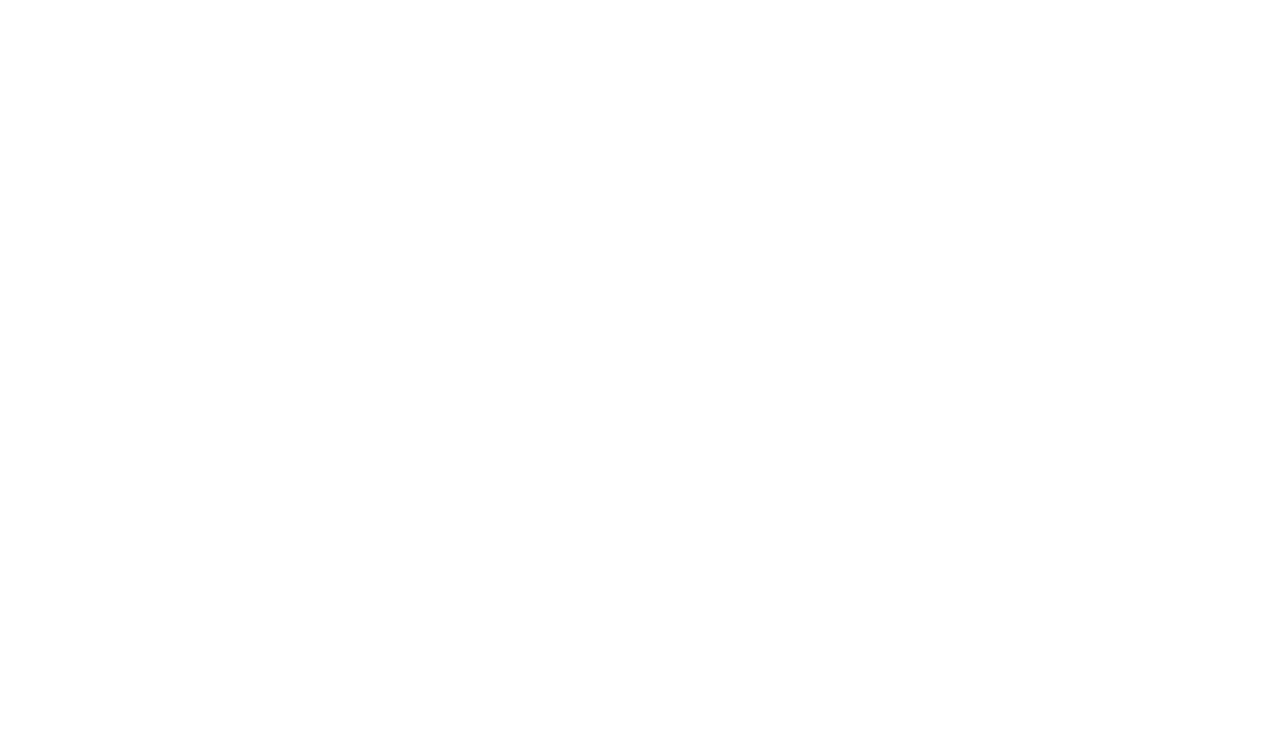
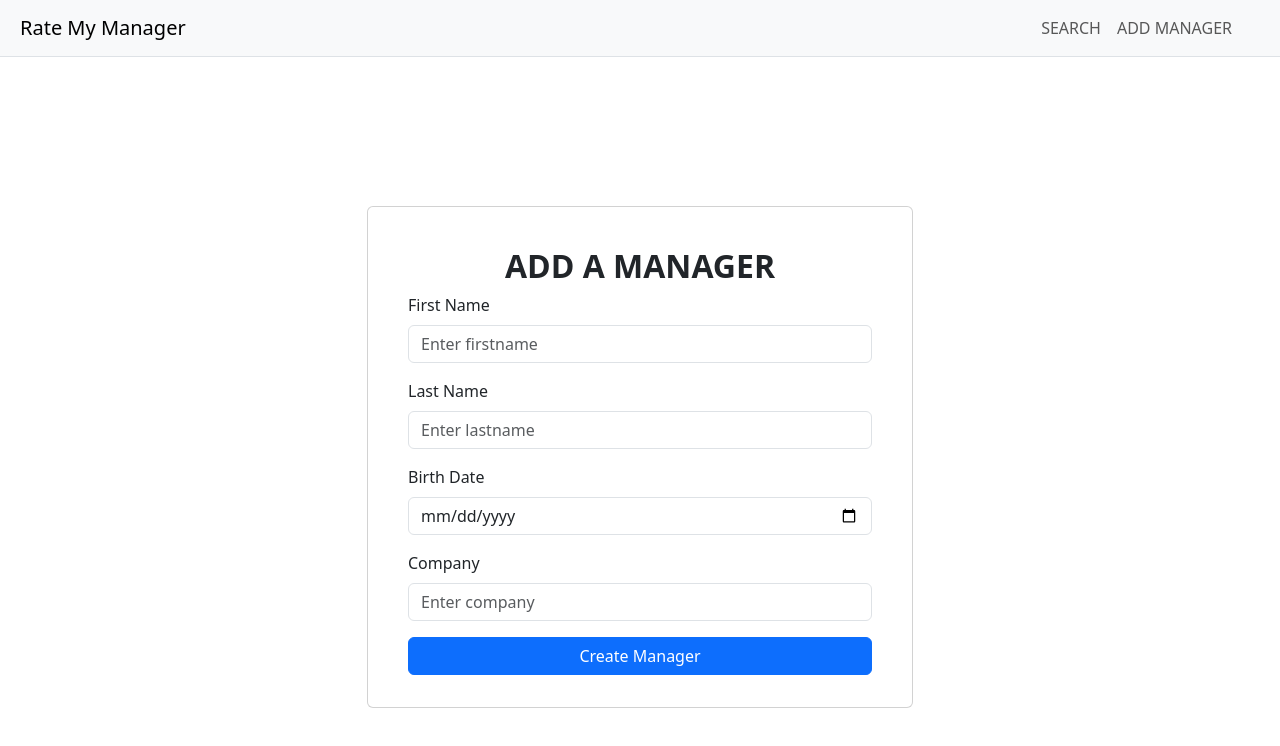
Before and after one commit to dnnysoftware/Rate-My-Manager, a React (Create React App) app in the folder client/: page /add-manager in a window 1280 px wide. Before the commit this address had no page. Shown: the top 746 px of the page. Built offline with nearby package versions, Linux system fonts and the light colour scheme.

Commit message:
Figured out Link issue

```diff
--- a/client/src/App.js
+++ b/client/src/App.js
@@ -5,6 +5,7 @@
 import Login from './pages/Login';
 import Search from './pages/Search';
 import Manager from './pages/Manager';
+import AddManager from './pages/AddManager';
 import Rate from './pages/Rate';
 
 
@@ -18,6 +19,7 @@
           <Route path="/signup" element={<Signup />}/>
           <Route path="/search" element={<Search />}/>
           <Route path="/manager" element={<Manager/>}/>
+          <Route path="/add-manager" element={<AddManager/>}/>
           <Route path="/rate" element={<Rate />}/>
         </Routes>
       </BrowserRouter>
--- a/client/src/components/Header.js
+++ b/client/src/components/Header.js
@@ -11,7 +11,7 @@
       <Navbar.Collapse className='nav-spacing' id="basic-navbar-nav">
         <Nav className="ml-auto nav-spacing">
           <Nav.Link href="/search">Search</Nav.Link>
-          <Nav.Link href="/logout">Add Manager</Nav.Link>
+          <Nav.Link href="/add-manager">Add Manager</Nav.Link>
         </Nav>
       </Navbar.Collapse>
     </Navbar>
--- /dev/null
+++ b/client/src/css/search.css
@@ -0,0 +1,11 @@
+.card-body {
+    width: 100%;
+}
+
+.text-size {
+    font-size: .8em;
+}
+
+.rating-size {
+    font-size: 1.5em;
+}
--- /dev/null
+++ b/client/src/pages/AddManager.js
@@ -0,0 +1,99 @@
+import React, { useState } from 'react';
+import { Col, Button, Row, Container, Card, Form } from 'react-bootstrap';
+import { useNavigate } from 'react-router-dom';
+import axios from 'axios';
+import Header from '../components/Header';
+
+
+export default function AddManager() {
+
+    const navigate = useNavigate();
+    const [message, setMessage] = useState('');
+
+    const handleSubmit = (e) => {
+        e.preventDefault();
+
+        // Get the form data
+        const firstName = e.target.elements.firstName.value;
+        const lastName = e.target.elements.lastName.value;
+        const birthDate = e.target.elements.birthDate.value;
+        const company = e.target.elements.company.value;
+
+
+        // Create an object with the data
+        const newManager = {
+          firstName: firstName,
+          lastName: lastName,
+          birthDate: birthDate,
+          companies: [
+            company
+          ]
+        };
+
+        // Make the Axios call
+        axios.post('/add/manager', newManager)
+          .then((response) => {
+            // Handle the response if needed
+            console.log(response.data.message);
+            setMessage('');
+            navigate('/search');
+          })
+          .catch((error) => {
+            // Handle errors if any
+            setMessage(error.response.data.message);
+          });
+    };
+
+
+
+    return (
+        <div>
+            <Header/>
+            <Container>
+                <Row className="vh-100 d-flex justify-content-center align-items-center">
+                    <Col md={8} lg={6} xs={12}>
+                        <Card className="px-4">
+                            <Card.Body>
+                                <div className="mb-3 mt-md-4">
+                                    <h2 className="fw-bold mb-2 text-center text-uppercase ">
+                                        Add A Manager
+                                    </h2>
+                                    <div className="mb-3">
+                                        <Form onSubmit={handleSubmit}>
+                                        <Form.Group className="mb-3" controlId="firstName">
+                                            <Form.Label className="text-center">First Name</Form.Label>
+                                            <Form.Control type="text" placeholder="Enter firstname" />
+                                        </Form.Group>
+                                        <Form.Group className="mb-3" controlId="lastName">
+                                            <Form.Label className="text-center">Last Name</Form.Label>
+                                            <Form.Control type="text" placeholder="Enter lastname" />
+                                        </Form.Group>
+                                        <Form.Group className="mb-3" controlId="birthDate">
+                                            <Form.Label>Birth Date</Form.Label>
+                                            <Form.Control type="date" placeholder="Enter birth date"/>
+                                        </Form.Group>
+                                        <Form.Group className="mb-3" controlId="company">
+                                            <Form.Label>Company</Form.Label>
+                                            <Form.Control type="text" placeholder="Enter company"/>
+                                        </Form.Group>
+                                        {message !== '' ? (
+                                            <div className="alert alert-danger" role="alert">
+                                                {message}
+                                            </div>
+                                        ) : null}
+                                        <div className="d-grid">
+                                            <Button variant="primary" type="submit">
+                                            Create Manager
+                                            </Button>
+                                        </div>
+                                        </Form>
+                                    </div>
+                                </div>
+                            </Card.Body>
+                        </Card>
+                    </Col>
+                </Row>
+            </Container>
+        </div>
+    );
+}
--- a/client/src/pages/Search.js
+++ b/client/src/pages/Search.js
@@ -1,7 +1,8 @@
-import { Col, Row, Container, Form, InputGroup } from 'react-bootstrap';
+import { Col, Row, Container, Form, InputGroup, Card, ListGroup } from 'react-bootstrap';
 import Header from "../components/Header";
 import { useState, useEffect } from 'react';
 import { useNavigate } from 'react-router-dom';
+import '../css/search.css';
 import axios from 'axios';
 
 
@@ -39,12 +40,13 @@
     return (
         <>
             <Header />
-            <Container className="d-flex justify-content-center">
-                <Row className="col-md-6">
+            <Container className="justify-content-center align-items-center d-flex flex-column">
+                <Row className="col-md-6 mb-5" >
                     <Col>
-                        <h2 className="text-center">Search</h2>
+                        <h2 className="text-center m-4">Search Managers</h2>
                         <InputGroup>
                             <Form.Control
+                            border="primary"
                             placeholder="Enter manager name"
                             controlid="username"
                             onChange={handleChange}
@@ -52,6 +54,34 @@
                         </InputGroup>
                     </Col>
                 </Row>
+                <Row className="col-md-6">
+                    {managers.map((manager, index) => (
+                    <Col className='m-2' key={index}>
+                        <Card className="justify-content-center align-items-center d-flex" bg="primary" text="white" body>
+                            <ListGroup bg="light" className='text-center' horizontal>
+                                <ListGroup.Item className='p-1 text-size w-100'>NAME</ListGroup.Item>
+                                <ListGroup.Item className='p-1 text-size w-100'>COMPANIES</ListGroup.Item>
+                                <ListGroup.Item className='p-1 text-size w-100'>AGE</ListGroup.Item>
+                                <ListGroup.Item className='p-1 text-size w-100'>RATING</ListGroup.Item>
+                            </ListGroup>
+                            <ListGroup bg="light" className='text-center' horizontal>
+                                <ListGroup.Item className='text-size w-100'>{manager.firstName} {manager.lastName}</ListGroup.Item>
+                                <ListGroup.Item className='text-size w-100'>
+                                    {manager.companies && manager.companies.length !== 0 ? (
+                                        <div>
+                                            {manager.companies.join(", ")}
+                                        </div>
+                                        ) : (
+                                        <div> N/A </div>
+                                    )}
+                                </ListGroup.Item>
+                                <ListGroup.Item className='text-size w-100'>{manager.age}</ListGroup.Item>
+                                <ListGroup.Item className='rating-size w-100'>5</ListGroup.Item>
+                            </ListGroup>
+                        </Card>
+                    </Col>
+                    ))}
+                </Row>
             </Container>
         </>
     );
--- a/client/src/pages/Signup.js
+++ b/client/src/pages/Signup.js
@@ -83,7 +83,7 @@
                                 controlId="confirmPassword"
                             >
                                 <Form.Label>Confirm Password</Form.Label>
-                                <Form.Control type="confirmPassword" placeholder="Enter password" minlength="10"/>
+                                <Form.Control type="password" placeholder="Enter password" minlength="10"/>
                             </Form.Group>
                             <Form.Group
                                 className="mb-3"
```
Also changed, not shown: 2 other files (tests, documents, lock files or other folders).
